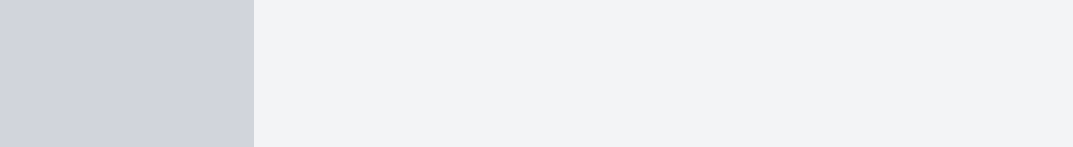
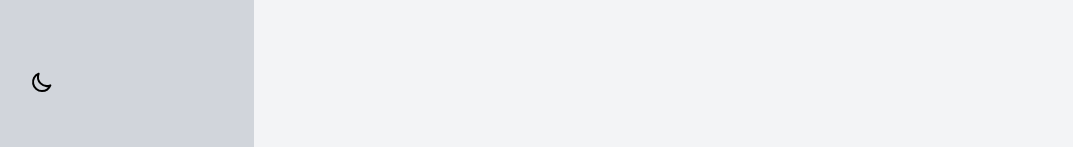
Before and after one commit to snuen/snuen, a Next.js app: page / in a window 1280 px wide. Shown: the part 650-797 px from the top of the page, without its empty margins (2-1075 px from the left). Built offline with nearby package versions, Linux system fonts and the light colour scheme.

Commit message:
add dark mode icon

```diff
--- a/src/components/organisms/header.tsx
+++ b/src/components/organisms/header.tsx
@@ -1,6 +1,38 @@
 import Link from 'next/link';
 
-const SVG_ICONS = [
+const IconMoon = () => (
+  <svg
+    xmlns="http://www.w3.org/2000/svg"
+    fill="none"
+    viewBox="0 0 24 24"
+    stroke="currentColor"
+  >
+    <path
+      strokeLinecap="round"
+      strokeLinejoin="round"
+      strokeWidth={2}
+      d="M20.354 15.354A9 9 0 018.646 3.646 9.003 9.003 0 0012 21a9.003 9.003 0 008.354-5.646z"
+    />
+  </svg>
+);
+
+const IconSun = () => (
+  <svg
+    xmlns="http://www.w3.org/2000/svg"
+    fill="none"
+    viewBox="0 0 24 24"
+    stroke="currentColor"
+  >
+    <path
+      strokeLinecap="round"
+      strokeLinejoin="round"
+      strokeWidth={2}
+      d="M12 3v1m0 16v1m9-9h-1M4 12H3m15.364 6.364l-.707-.707M6.343 6.343l-.707-.707m12.728 0l-.707.707M6.343 17.657l-.707.707M16 12a4 4 0 11-8 0 4 4 0 018 0z"
+    />
+  </svg>
+);
+
+const MENU_ITEMS = [
   {
     name: `me`,
     link: `/`,
@@ -55,7 +87,7 @@ export const Header = () => (
   <header className="fixed bottom-0 right-0 left-0 w-full h-12 bg-gray-300 dark:bg-gray-700 md:top-0 md:w-64 md:min-w-64 md:h-full md:p-8">
     <nav className="h-full md:pt-4">
       <ul className="flex h-full md:flex-col md:py-2">
-        {SVG_ICONS.map(({ name, link, icon }) => (
+        {MENU_ITEMS.map(({ name, link, icon }) => (
           <li key={name} className="flex-grow md:mb-4 md:flex-grow-0">
             <Link href={link}>
               <a className="flex justify-center items-center h-full uppercase md:items-start">
@@ -67,6 +99,16 @@ export const Header = () => (
             </Link>
           </li>
         ))}
+        <li key="mode" className="flex-grow md:mt-auto md:mb-4 md:flex-grow-0">
+          <button
+            type="button"
+            className="flex justify-center items-center w-full h-full uppercase focus:outline-none md:w-6 md:h-6"
+          >
+            <span className="inline-block w-5 h-5 text-center md:flex md:items-center md:w-full">
+              <IconMoon />
+            </span>
+          </button>
+        </li>
       </ul>
     </nav>
   </header>
```
